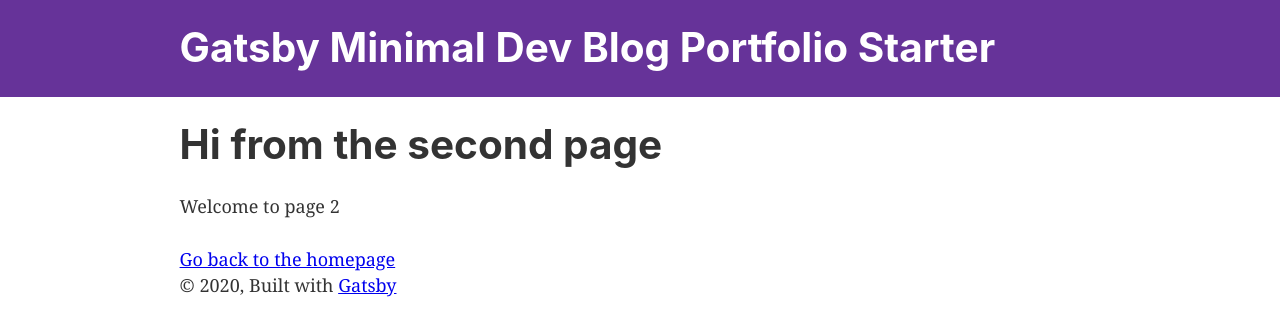
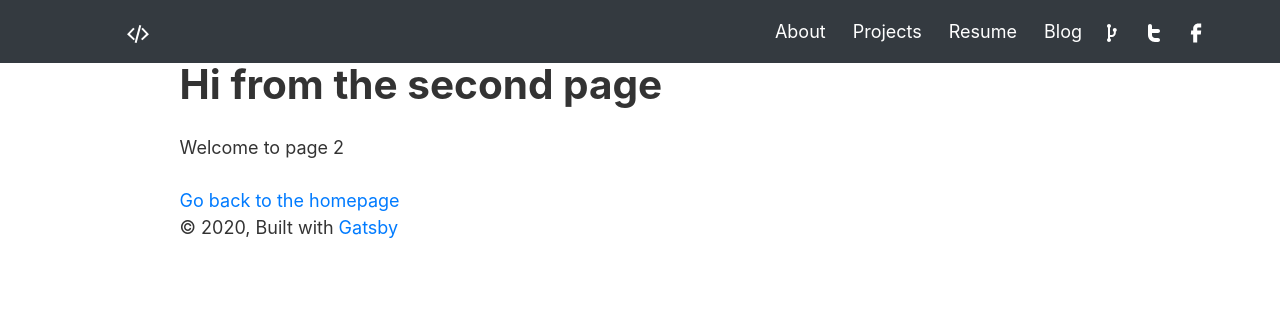
Before and after one commit to schwabbthedeck/gatsby-min-dev-blog-portfolio, a Gatsby site: page /page-2 in a window 1280 px wide. Built offline with nearby package versions, Linux system fonts and the light colour scheme; Gatsby itself is replaced by a stand-in of ours.

Commit message:
Header progress

```diff
--- a/gatsby-config.js
+++ b/gatsby-config.js
@@ -24,7 +24,7 @@
         background_color: `#282c34`,
         theme_color: `#282c34`,
         display: `minimal-ui`,
-        icon: `src/images/gatsby-icon.png`, // This path is relative to the root of the site.
+        icon: `src/images/code-icon.png`, // This path is relative to the root of the site.
       },
     },
     // this (optional) plugin enables Progressive Web App + Offline functionality
--- /dev/null
+++ b/src/components/header.css
@@ -0,0 +1,11 @@
+/* header styles */
+.header, .navbar-dark .navbar-nav .nav-link {
+  color: #fff;
+}
+/* header icon styles */
+/* .header .icon {
+  margin-top: 3px;
+}
+.header .gitfork-icon {
+  margin-top: 6px;
+} */
--- a/src/components/header.js
+++ b/src/components/header.js
@@ -1,42 +1,44 @@
+import React from "react"
+import { Container, Navbar, Nav } from "react-bootstrap"
 import { Link } from "gatsby"
-import PropTypes from "prop-types"
-import React from "react"
 
-const Header = ({ siteTitle }) => (
-  <header
-    style={{
-      background: `rebeccapurple`,
-      marginBottom: `1.45rem`,
-    }}
-  >
-    <div
-      style={{
-        margin: `0 auto`,
-        maxWidth: 960,
-        padding: `1.45rem 1.0875rem`,
-      }}
-    >
-      <h1 style={{ margin: 0 }}>
-        <Link
-          to="/"
-          style={{
-            color: `white`,
-            textDecoration: `none`,
-          }}
-        >
-          {siteTitle}
-        </Link>
-      </h1>
-    </div>
-  </header>
+// TODO move svg icons from file to somewhere else and import them...
+
+export default () => (
+  <Container fluid className="header px-0">
+    <Navbar fixed="top" collapseOnSelect expand="md" bg="dark" variant="dark">
+      <Navbar.Brand className="pl-5 ml-5" as={Link} to="/">
+        <svg width="24" height="24" viewBox="0 0 24 24" fill="none" xmlns="http://www.w3.org/2000/svg"><path d="M13.325 3.05011L8.66741 20.4323L10.5993 20.9499L15.2568 3.56775L13.325 3.05011Z" fill="currentColor" /><path d="M7.61197 18.3608L8.97136 16.9124L8.97086 16.8933L3.87657 12.1121L8.66699 7.00798L7.20868 5.63928L1.04956 12.2017L7.61197 18.3608Z" fill="currentColor" /><path d="M16.388 18.3608L15.0286 16.9124L15.0291 16.8933L20.1234 12.1121L15.333 7.00798L16.7913 5.63928L22.9504 12.2017L16.388 18.3608Z" fill="currentColor" /></svg>
+      </Navbar.Brand>
+      <Navbar.Toggle aria-controls="responsive-navbar-nav" />
+      <Navbar.Collapse
+        id="responsive-navbar-nav"
+        className="justify-content-end"
+      >
+        <Nav className="pr-3 mr-4 nav-links">
+          <Nav.Link className="ml-2" as={Link} to="/about" title="About">
+            About
+          </Nav.Link>
+          <Nav.Link className="ml-2" as={Link} to="/projects" title="Projects">
+            Projects
+          </Nav.Link>
+          <Nav.Link className="ml-2" as={Link} to="/resume" title="Resume">
+            Resume
+          </Nav.Link>
+          <Nav.Link className="ml-2" as={Link} to="/blog" title="Blog">
+            Blog
+          </Nav.Link>
+          <Nav.Link href="https://www.github.com/" title="GitHub">
+            <svg width="24" height="24" viewBox="0 0 24 24" fill="none" xmlns="http://www.w3.org/2000/svg"><path d="M7 5C7 3.89543 7.89543 3 9 3C10.1046 3 11 3.89543 11 5C11 5.74028 10.5978 6.38663 10 6.73244V14.0396H11.7915C12.8961 14.0396 13.7915 13.1441 13.7915 12.0396V10.7838C13.1823 10.4411 12.7708 9.78837 12.7708 9.03955C12.7708 7.93498 13.6662 7.03955 14.7708 7.03955C15.8753 7.03955 16.7708 7.93498 16.7708 9.03955C16.7708 9.77123 16.3778 10.4111 15.7915 10.7598V12.0396C15.7915 14.2487 14.0006 16.0396 11.7915 16.0396H10V17.2676C10.5978 17.6134 11 18.2597 11 19C11 20.1046 10.1046 21 9 21C7.89543 21 7 20.1046 7 19C7 18.2597 7.4022 17.6134 8 17.2676V6.73244C7.4022 6.38663 7 5.74028 7 5Z" fill="currentColor" /></svg>
+          </Nav.Link>
+          <Nav.Link href="https://www.twitter.com/" title="Twitter">
+            <svg width="24" height="24" viewBox="0 0 24 24" fill="none" xmlns="http://www.w3.org/2000/svg"><path fill-rule="evenodd" clip-rule="evenodd" d="M8 3C9.10457 3 10 3.89543 10 5V8H16C17.1046 8 18 8.89543 18 10C18 11.1046 17.1046 12 16 12H10V14C10 15.6569 11.3431 17 13 17H16C17.1046 17 18 17.8954 18 19C18 20.1046 17.1046 21 16 21H13C9.13401 21 6 17.866 6 14V5C6 3.89543 6.89543 3 8 3Z" fill="currentColor" /></svg>
+          </Nav.Link>
+          <Nav.Link href="https://www.facebook.com/" title="Facebook">
+            <svg width="24" height="24" viewBox="0 0 24 24" fill="none" xmlns="http://www.w3.org/2000/svg"><path d="M9.19795 21.5H13.198V13.4901H16.8021L17.198 9.50977H13.198V7.5C13.198 6.94772 13.6457 6.5 14.198 6.5H17.198V2.5H14.198C11.4365 2.5 9.19795 4.73858 9.19795 7.5V9.50977H7.19795L6.80206 13.4901H9.19795V21.5Z" fill="currentColor" /></svg>
+          </Nav.Link>
+        </Nav>
+      </Navbar.Collapse>
+    </Navbar>
+  </Container>
 )
-
-Header.propTypes = {
-  siteTitle: PropTypes.string,
-}
-
-Header.defaultProps = {
-  siteTitle: ``,
-}
-
-export default Header
--- a/src/components/layout.css
+++ b/src/components/layout.css
@@ -200,7 +200,7 @@
 }
 body {
   color: hsla(0, 0%, 0%, 0.8);
-  font-family: georgia, serif;
+  /* font-family: georgia, serif; */
   font-weight: normal;
   word-wrap: break-word;
   font-kerning: normal;
--- a/src/components/layout.js
+++ b/src/components/layout.js
@@ -10,7 +10,9 @@
 import { useStaticQuery, graphql } from "gatsby"
 
 import Header from "./header"
+import "bootstrap/dist/css/bootstrap.min.css"
 import "./layout.css"
+import "./header.css"
 
 const Layout = ({ children }) => {
   const data = useStaticQuery(graphql`
@@ -28,7 +30,7 @@
       <Header siteTitle={data.site.siteMetadata.title} />
       <div
         style={{
-          margin: `0 auto`,
+          margin: `63px auto 0 auto`,
           maxWidth: 960,
           padding: `0 1.0875rem 1.45rem`,
         }}
```
Also changed, not shown: src/components/navbar.js (deleted), src/images/code-icon.png (added).
